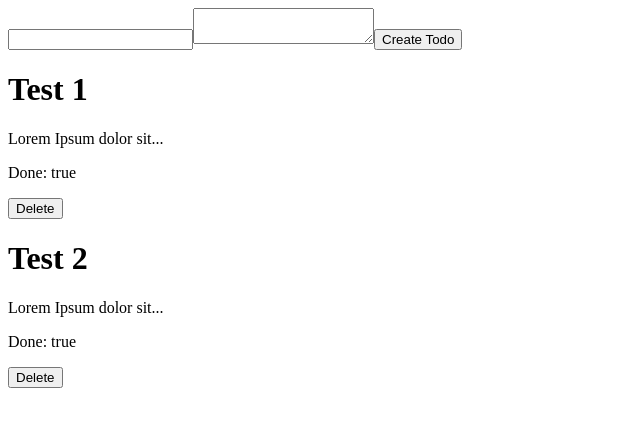
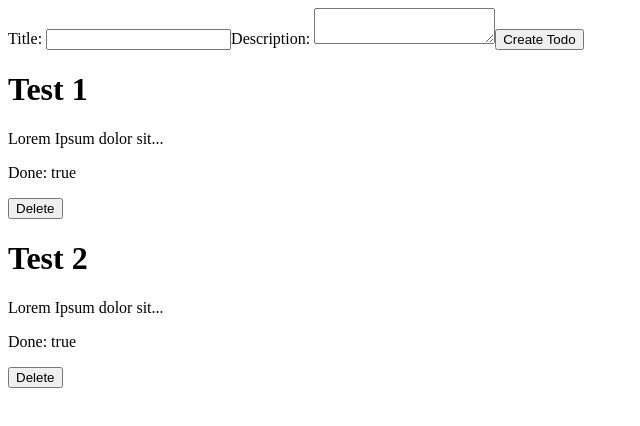
Before and after one commit to chalharb/todo-list, a React (Create React App) app: page / in a window 1280 px wide. Shown: the top 426 px of the page, without its empty margins (0-640 px from the left). Built offline with nearby package versions, Linux system fonts and the light colour scheme.

Commit message:
Refactored TodoList Feature

```diff
--- a/src/features/todo-list/TodoList.tsx
+++ b/src/features/todo-list/TodoList.tsx
@@ -1,5 +1,6 @@
 import React, { useState } from 'react';
 import { v4 as uuid } from 'uuid';
+import Label from '../../components/label/Label';
 import Todo from '../../components/todo/Todo';
 import Input from '../../components/input/Input';
 import TextArea from '../../components/input/TextArea';
@@ -18,7 +19,7 @@ const TodoList: React.FC = () => {
   const [description, setDescription] = useState<string>("");
 
   const handleAddTodo = (title: string, description: string) => {
-     dispatch(addTodo({
+    dispatch(addTodo({
       id: uuid(),
       title: title,
       description: description,
@@ -28,13 +29,13 @@ const TodoList: React.FC = () => {
 
   return (
     <div>
+      <Label labelFor="title">Title: </Label>
       <Input
-        label="Title:"
         value={title}
         onChange={(e: React.ChangeEvent<HTMLInputElement>): void => setTitle(e.target.value)}
       />
+      <Label labelFor="description">Description: </Label>
       <TextArea
-        label="Description:"
         value={description}
         onChange={(e: React.ChangeEvent<HTMLTextAreaElement>): void => setDescription(e.target.value)}
       />
```
